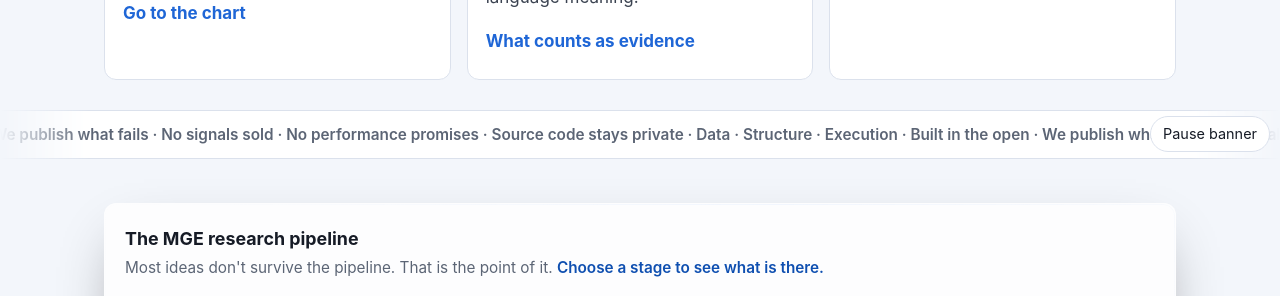
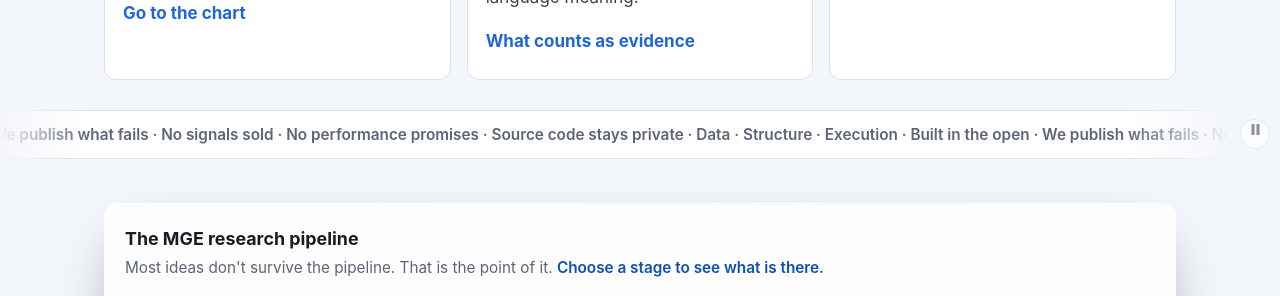
Before and after one commit to MGEQuant/MGEQuant, a Jekyll site: the page built from index.html, in a window 1280 px wide. Shown: the part 1640-1936 px from the top of the page. Built offline with Jekyll 4.4.1, drawn with Linux system fonts in a browser that asks for light colours.

Commit message:
Home banner: small round pause icon instead of the 'Pause banner' pill; banner text fades out before it
Co-Authored-By: Claude Opus 5.5 <noreply@anthropic.com>

```diff
--- a/assets/css/option-a.css
+++ b/assets/css/option-a.css
@@ -54,9 +54,14 @@ main:focus { outline: none; }
 
 /* ---------- ticker pause ---------- */
 .ticker-wrap { position: relative; }
-.ticker-pause { position: absolute; right: 10px; top: 50%; transform: translateY(-50%); z-index: 3; min-height: 36px; padding: 0 12px; border-radius: 999px; border: 1px solid var(--border); background: var(--bg-panel); color: var(--silver); font: inherit; font-size: 0.85rem; cursor: pointer; }
-.ticker-pause:hover { border-color: var(--blue); }
-@media (max-width: 640px) { .ticker-pause { min-height: 44px; } }
+.ticker-pause { position: absolute; right: 10px; top: 50%; transform: translateY(-50%); z-index: 3; width: 30px; height: 30px; padding: 0; display: grid; place-items: center; border-radius: 999px; border: 1px solid var(--border); background: var(--bg-panel); color: var(--text-dim); font-size: 0; cursor: pointer; opacity: 0.7; }
+.ticker-pause:hover, .ticker-pause:focus-visible { opacity: 1; color: var(--blue); border-color: var(--blue); }
+/* icon drawn with shapes (no font glyphs): two bars = pause, triangle = play; the button keeps its text label for screen readers */
+.ticker-pause::before { content: ""; width: 3px; height: 11px; background: currentColor; box-shadow: 5px 0 0 currentColor; transform: translateX(-2.5px); }
+.ticker-pause[aria-pressed="true"]::before { width: 0; height: 0; background: none; box-shadow: none; border-style: solid; border-width: 6px 0 6px 10px; border-color: transparent transparent transparent currentColor; transform: translateX(1px); }
+@media (max-width: 640px) { .ticker-pause { width: 44px; height: 44px; } }
+/* text fades out before the button so nothing runs underneath it */
+.ticker-wrap .ticker { -webkit-mask: linear-gradient(90deg, transparent, #000 7%, #000 88%, transparent 96%); mask: linear-gradient(90deg, transparent, #000 7%, #000 88%, transparent 96%); }
 .ticker.paused .ticker-track, .ticker-wrap.paused .ticker-track { animation-play-state: paused; }
 @media (prefers-reduced-motion: reduce) { .ticker-track { animation: none !important; } }
 
```
